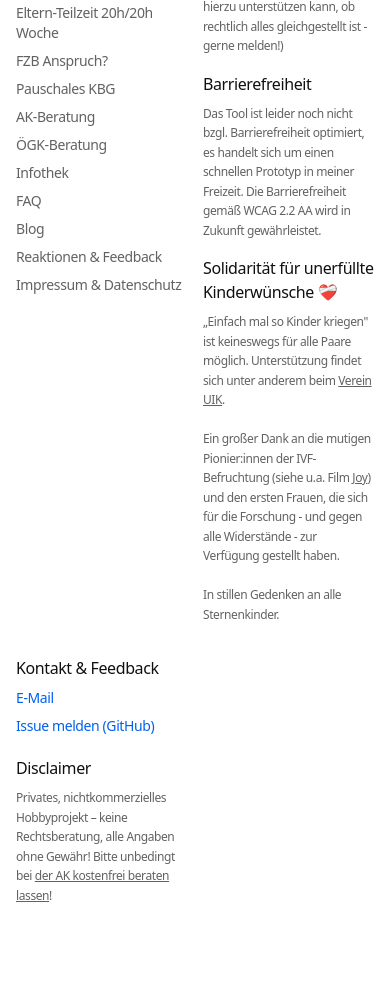
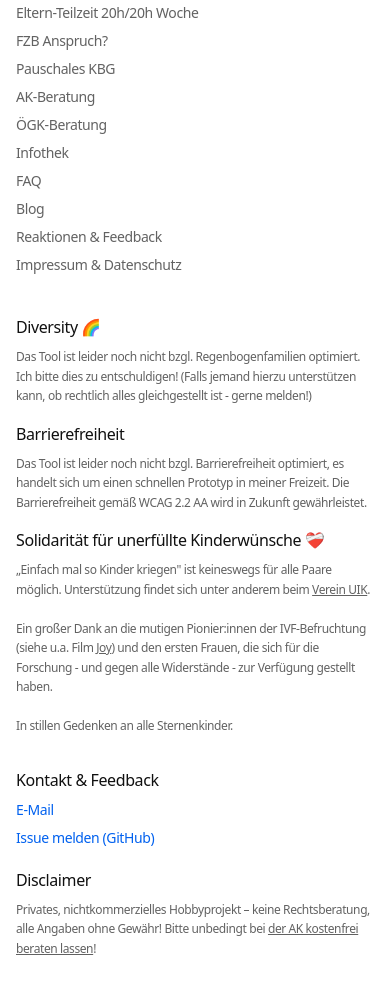
Before and after one commit to mandrasch/karenz-wizard, an Astro site: page / in a window 390 px wide. Shown: the part 4984-5974 px from the top of the page. Before the commit the page ends 5921 px from the top, so only its background shows below. Built offline with nearby package versions, Linux system fonts and the light colour scheme; Astro itself is replaced by a stand-in of ours; what limax would draw is missing.

Commit message:
chore: change footer

```diff
--- a/src/components/widgets/FooterKW.astro
+++ b/src/components/widgets/FooterKW.astro
@@ -106,7 +106,7 @@
       </section>
 
       <!-- Menü column (col-span-2/3) -->
-      <nav class="col-span-6 md:col-span-3 lg:col-span-2" aria-labelledby="footer-links">
+      <nav class="col-span-12 md:col-span-3 lg:col-span-2" aria-labelledby="footer-links">
         <h2 id="footer-links" class="mb-2 font-medium">Menü</h2>
         <ul class="text-sm">
           <li class="mb-2">
@@ -191,7 +191,7 @@
       </nav>
 
       <!-- Diversity / Barrierefreiheit / Solidarität column (col-span-3) -->
-      <section class="col-span-6 md:col-span-3 lg:col-span-3" aria-labelledby="footer-legal">
+      <section class="col-span-12 md:col-span-3 lg:col-span-3" aria-labelledby="footer-legal">
         <h2 id="footer-legal" class="mb-2 font-medium">Diversity 🌈</h2>
         <p class="mb-4 text-xs leading-relaxed text-muted">
           Das Tool ist leider noch nicht bzgl. Regenbogenfamilien optimiert. Ich bitte dies zu
@@ -221,7 +221,7 @@
       </section>
 
       <!-- Kontakt + Disclaimer column (col-span-3) -->
-      <section class="col-span-6 md:col-span-3 lg:col-span-3" aria-labelledby="footer-contact">
+      <section class="col-span-12 md:col-span-3 lg:col-span-3" aria-labelledby="footer-contact">
         <h2 id="footer-contact" class="mb-2 font-medium">Kontakt & Feedback</h2>
         <ul class="mb-5 text-sm">
           <li class="mb-2">
```
